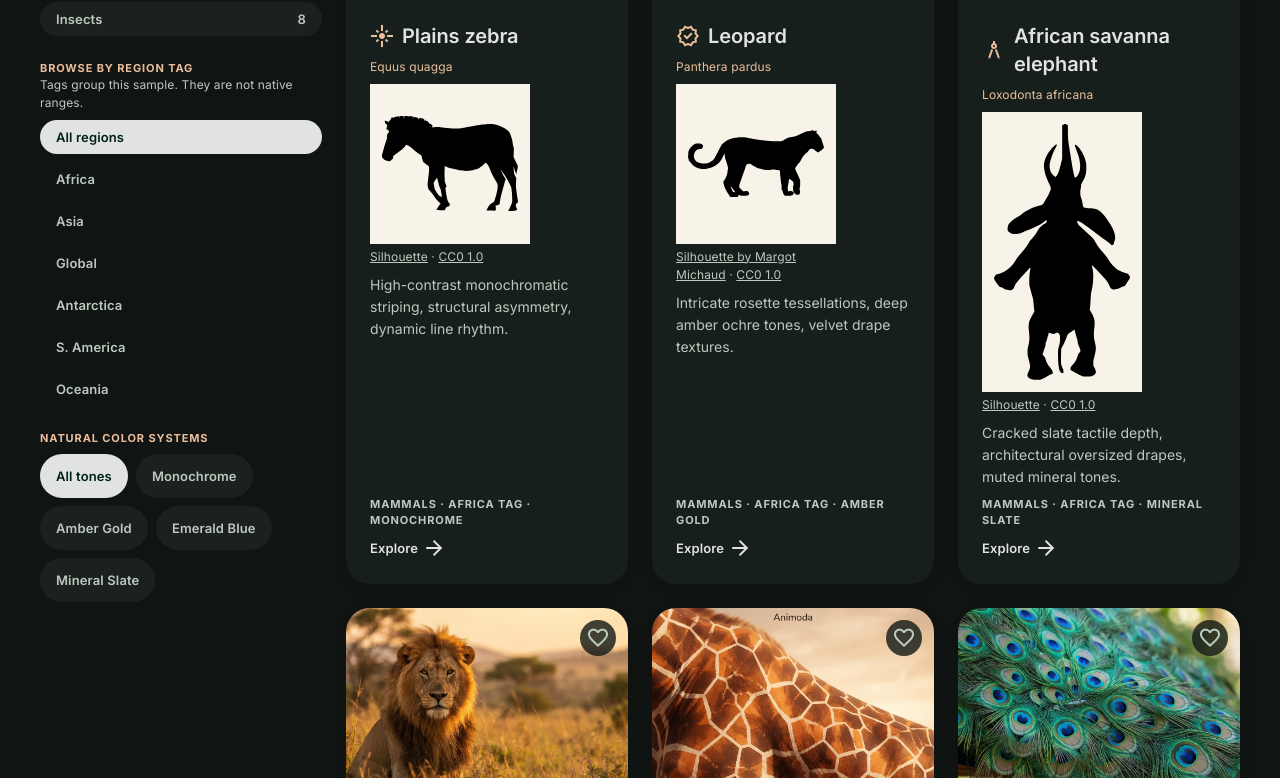
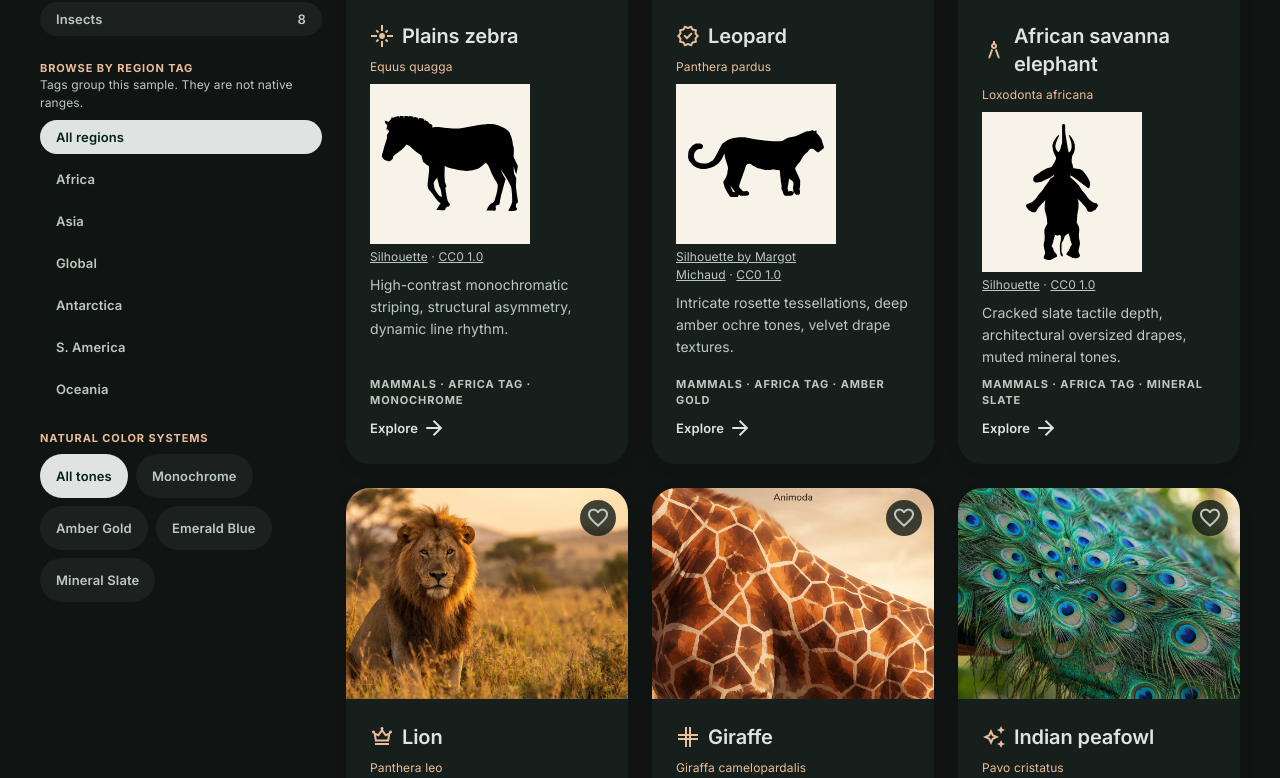
Before and after one commit to jzzmatt/animoda, a Next.js app: page /animals in a window 1280 px wide. Shown: the part 762-1540 px from the top of the page. Built offline with nearby package versions, Linux system fonts and the light colour scheme.

Commit message:
Fit the green anaconda silhouette inside its square frame.
The outline file is much taller than it is wide, and the frame was growing with that height. The square now sets the size and the drawing scales inside it.

Co-authored-by: jzzmatt <jzzmatt@users.noreply.github.com>

```diff
--- a/src/components/catalogue/animal-silhouette.tsx
+++ b/src/components/catalogue/animal-silhouette.tsx
@@ -20,23 +20,24 @@ export function AnimalSilhouette({ scientificName, commonName, className }: Anim
 
   if (!record || failed) {
     return (
-      <div className={cn("flex aspect-square items-center bg-[#F8F3E8] p-space-sm", className)} role="img" aria-label={`No silhouette is published for ${commonName}, ${scientificName}`}>
+      <div className={cn("flex aspect-square w-full items-center bg-[#F8F3E8] p-space-sm", className)} role="img" aria-label={`No silhouette is published for ${commonName}, ${scientificName}`}>
         <p className="font-body-sm text-body-sm text-[#3E3A36]">No silhouette is published for {commonName}.</p>
       </div>
     );
   }
 
   return (
-    <figure className={cn("flex flex-col gap-space-xxs", className)}>
-      <div className="flex aspect-square items-center justify-center bg-[#F8F3E8] p-space-sm">
+    <figure className={cn("flex w-full min-w-0 flex-col gap-space-xxs", className)}>
+      <div className="relative aspect-square w-full overflow-hidden bg-[#F8F3E8]">
         {/* Local SVG outlines are not optimized by next/image. A failed file falls back in this component. */}
+        {/* The frame size comes from the square, so a very tall file such as the anaconda cannot expand the page. */}
         {/* eslint-disable-next-line @next/next/no-img-element */}
         <img
           src={record.src}
           alt={label}
           width={record.width ?? 512}
           height={record.height ?? 512}
-          className="max-h-full max-w-full object-contain"
+          className="absolute inset-0 h-full w-full object-contain p-space-sm"
           onError={() => setFailed(true)}
         />
       </div>
```
Also changed, not shown: 1 other file (tests, documents, lock files or other folders).
